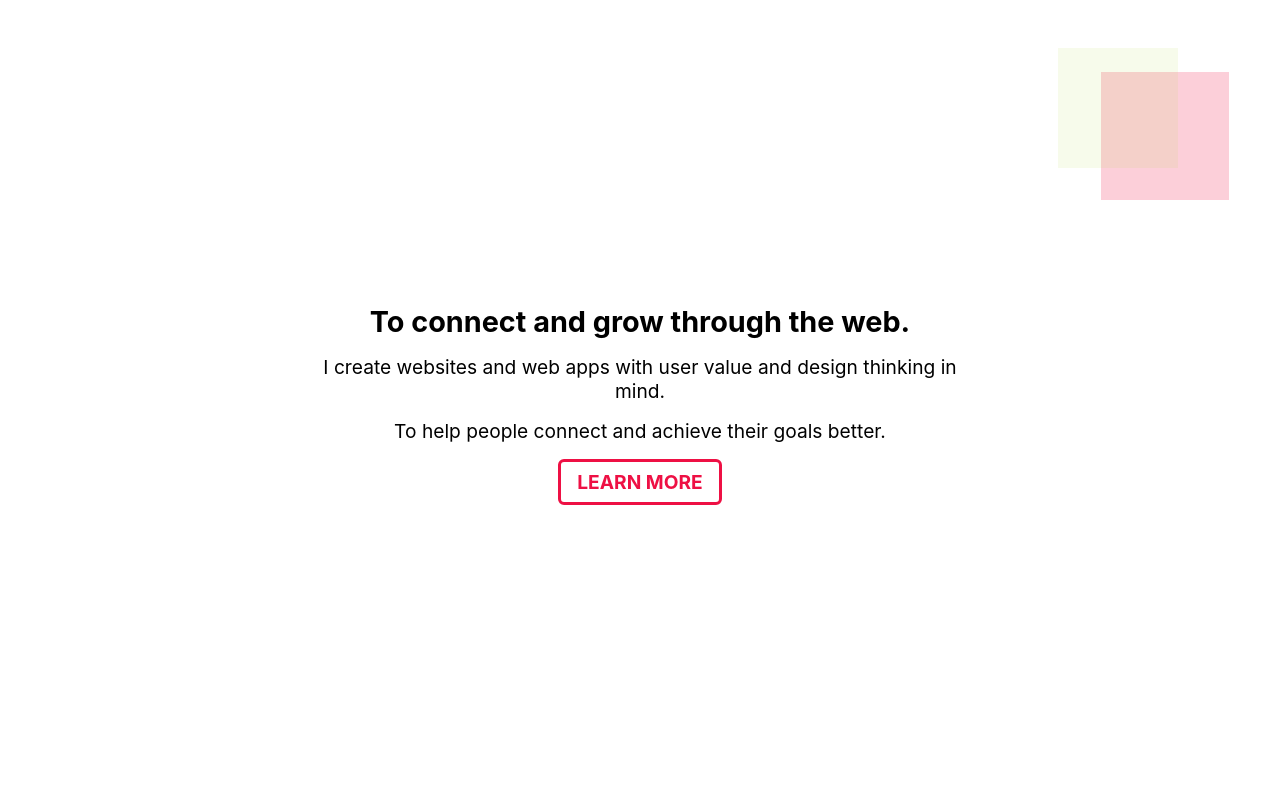
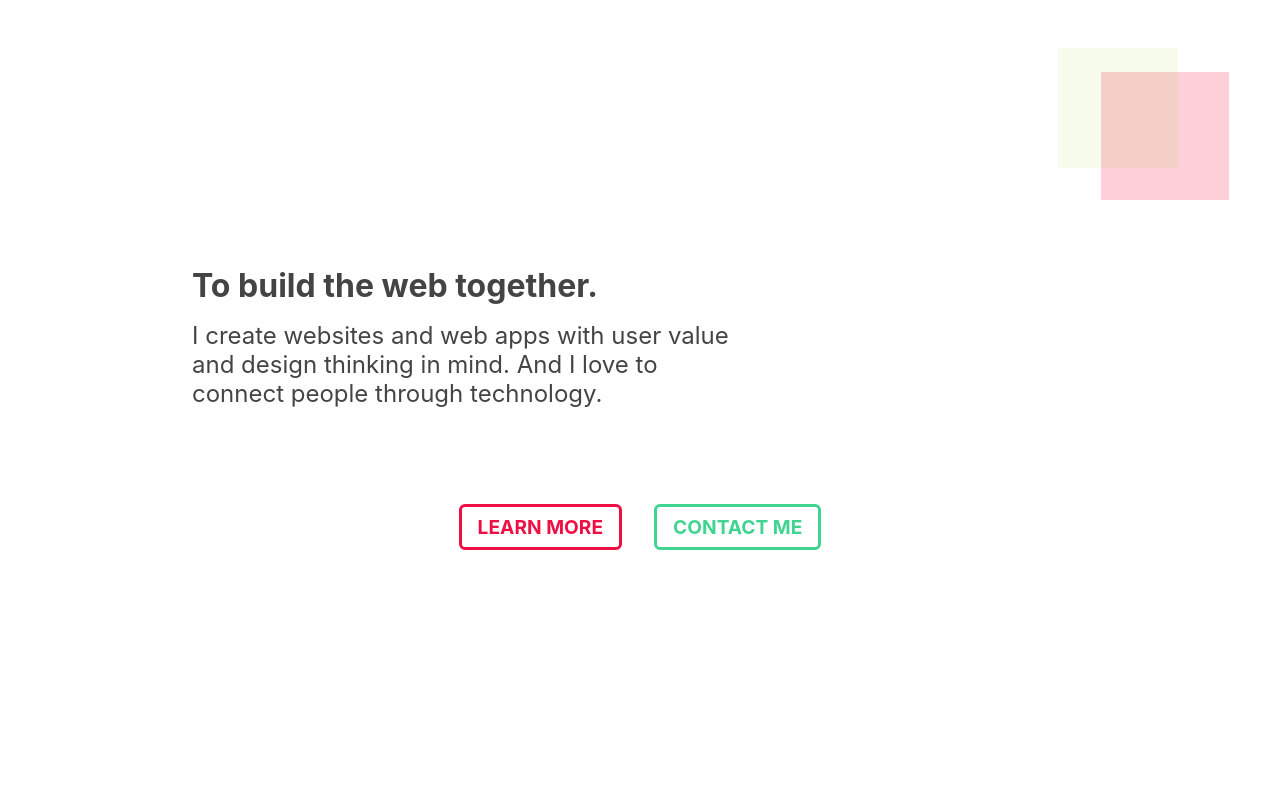
Before and after one commit to Str4yWolf/portfolio, a React (Create React App) app: page / in a window 1280 px wide. Shown: the top 800 px of the page. Built offline with nearby package versions, Linux system fonts and the light colour scheme.

Commit message:
Redesign landing page

```diff
--- a/src/sections/Intro.jsx
+++ b/src/sections/Intro.jsx
@@ -1,18 +1,28 @@
 import React from 'react'
+import GapSpacer from '../components/GapSpacer'
 
 const Intro = () => {
     return <div className="intro">
-        <h2>To connect and grow through the web.</h2>
-        <p>
-            I create websites and web apps with user value and design thinking in mind.
-        </p>
-        <p>
-        To help people connect and achieve their goals better.
-        </p>
+        <GapSpacer height="10vh" />
+        <div className="intro-grid">
+            <div>
+                <h1>To build the web together.</h1>
+                <p>
+                    I create websites and web apps with user value and design thinking in mind. And I love to connect people through technology.
+                </p>
+            </div>
+            <div>
+            </div>
+        </div>
 
-        <a href="#about">
-        <button>Learn more</button>
-        </a>
+        <div className="intro-buttons">
+            <a href="#about">
+                <button className="accent">Learn more</button>
+            </a>
+            <a href="#social">
+                <button className="tertiary">Contact me</button>
+            </a>
+        </div>
     </div>
 }
 
--- a/src/styles/_base.scss
+++ b/src/styles/_base.scss
@@ -12,6 +12,9 @@
 	scroll-behavior: smooth;
 }
 
+:root {
+	color: #444;
+}
 
 $accent-color: #ee1044;
 $primary-color: #d43f62;
@@ -27,8 +30,26 @@ $secondary-color: #acd43f;
 }
 
 button {
-    color: $accent-color;
-    border-color: $accent-color;
+	border-color: inherit;
+	color: inherit;
+	transition: transform 0.5s ease-in-out;
+
+	&.accent {
+		border-color: $accent-color;
+		color: $accent-color;
+	}
+	&.primary {
+		border-color: $primary-color;
+		color: $primary-color;
+	}
+	&.secondary {
+		border-color: $secondary-color;
+		color: $secondary-color;
+	}
+	&.tertiary {
+		border-color: $tertiary-color;
+		color: $tertiary-color;
+	}
 }
 
 .material-icons {
--- a/src/styles/_button.scss
+++ b/src/styles/_button.scss
@@ -6,7 +6,7 @@ button {
 	font-size: 1.2rem;
     font-weight: bold;
     padding: 0.5rem 1rem;
-    transition: transform 0.5s;
+    transition: transform 0.5s ease-in-out;
 	text-transform: uppercase;
 
 	&:hover {
@@ -15,7 +15,7 @@ button {
 	}
 	&:active {
 		transform: scale(1.20);
-	}
+    }
 }
 
 @media only screen and (max-width: 1024px) {
--- a/src/styles/sections/intro.scss
+++ b/src/styles/sections/intro.scss
@@ -1,8 +1,49 @@
 .intro {
 	@extend %flex-col;
 
-	width: 50%;
+	border-bottom: 1px solid #aaa;
 	height: 100vh;
-	font-size: 120%;
-	border-bottom: 1px solid #aaa;
+	width: 70%;
+
+	* {
+		text-align: left;
+	}
+
+	h1 {
+		margin: 1rem 0;
+	}
+	p {
+		font-size: 150%;
+	}
+
+	&-grid {
+		display: grid;
+		grid-template-columns: 6fr 4fr;
+	}
+
+	&-buttons {
+		margin: 10vh 0;
+
+		button {
+			margin: 0 1rem;
+			transition: margin 0.5s ease-in-out,
+						transform 0.5s ease-in-out;
+		}
+	}
+
+
+	@media only screen and (max-width: 1024px) {
+		button {
+			margin: 0;
+		}
+	}
+
+	@media only screen and (max-width: 512px) {
+		* {
+			text-align: center;
+		}
+		&-grid {
+			display: block;
+		}
+	}
 }
```
